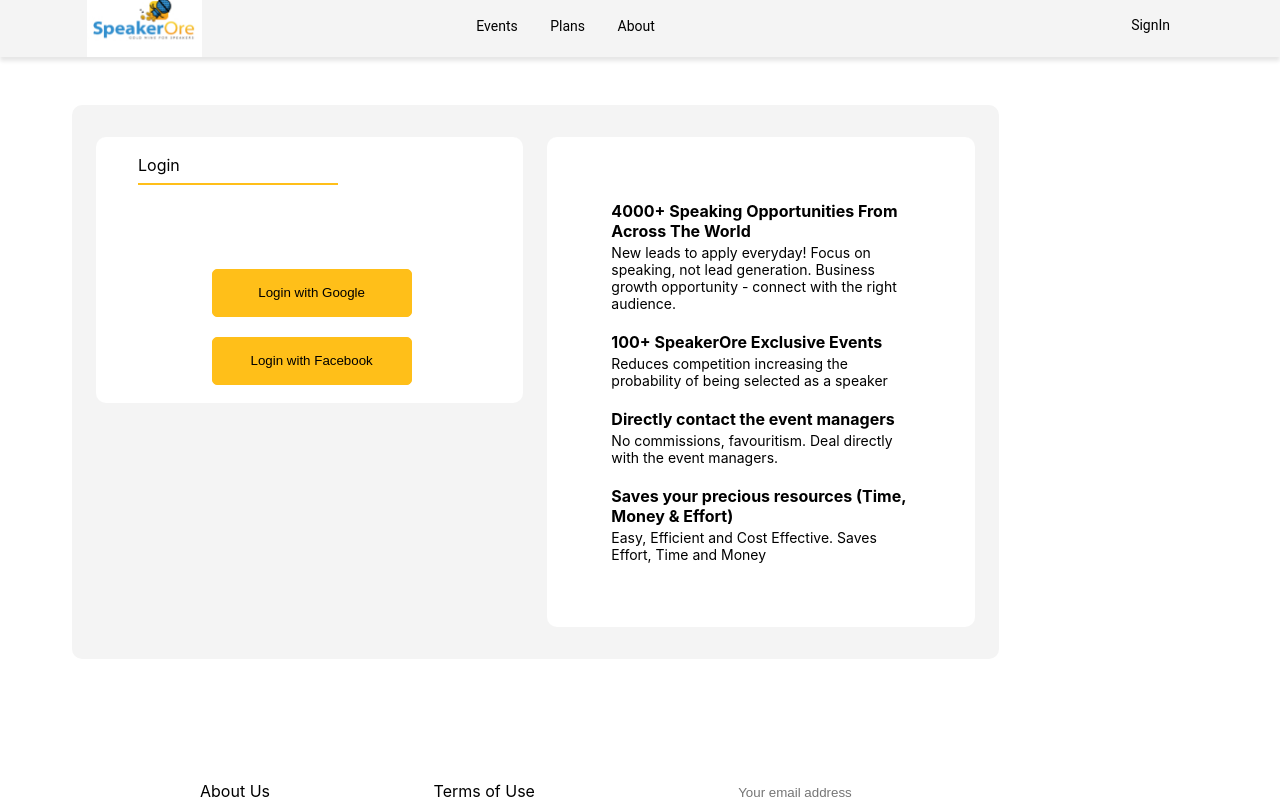
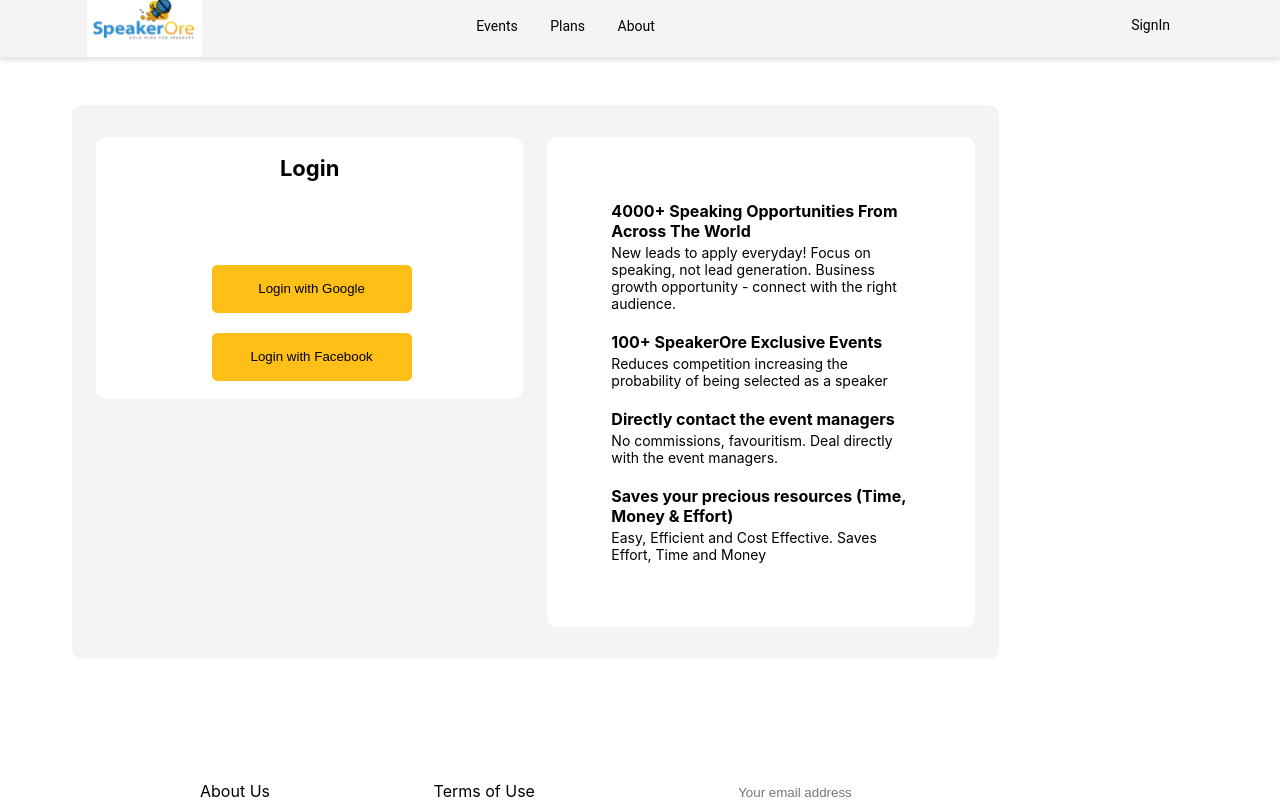
Before and after one commit to Indira-kumar/speaker-frontend, a React (Create React App) app: page /login in a window 1280 px wide. Shown: the top 800 px of the page. Built offline with nearby package versions, Linux system fonts and the light colour scheme.

Commit message:
update login css

```diff
--- a/src/components/Profile/SignInUp.js
+++ b/src/components/Profile/SignInUp.js
@@ -2,7 +2,11 @@ import React, { useState } from "react";
 import "../css/SignInUp.css";
 import axios from "axios";
 import { useNavigate } from "react-router-dom";
-import { signInWithPopup, GoogleAuthProvider, FacebookAuthProvider} from "firebase/auth";
+import {
+  signInWithPopup,
+  GoogleAuthProvider,
+  FacebookAuthProvider,
+} from "firebase/auth";
 import { auth, provider, providerFacebook } from "../../config/firebase";
 
 const SignInUp = () => {
@@ -98,11 +102,11 @@ const SignInUp = () => {
     <div className="mp-parent" style={{ background: "none", marginTop: "0" }}>
       <div className="mp-left siu-left">
         <div className="siul-child">
-          <div className={tabs == 0 ? "mpl-heading " : ""}>
-            <p onClick={() => setTabs(0)}>Login</p>
-          </div>
+          {/* <div className={"mpl-heading"}> */}
+          <p className="login-text">Login</p>
+          {/* </div> */}
 
-          {message && (
+          {/* {message && (
             <p
               style={{
                 color: "red",
@@ -112,9 +116,9 @@ const SignInUp = () => {
             >
               {message}
             </p>
-          )}
+          )} */}
 
-          {tabs === 0 && (
+          {/* {tabs === 0 && ( */}
           <form>
             <div className="siubtn-parent">
               <button
@@ -146,17 +150,20 @@ const SignInUp = () => {
                   e.preventDefault();
                   signInWithPopup(auth, providerFacebook)
                     .then((result) => {
-                        const credential = FacebookAuthProvider.credentialFromResult(result);
+                      const credential =
+                        FacebookAuthProvider.credentialFromResult(result);
                       const accessToken = credential.accessToken;
                       const user = result.user;
                       console.log(user);
                       facebookSuccessResponse(user);
                     })
                     .catch((error) => {
+                      console.log(error);
                       const errorCode = error.code;
                       const errorMessage = error.message;
                       const email = error.customData.email;
-                        const credential = FacebookAuthProvider.credentialFromError(error);
+                      const credential =
+                        FacebookAuthProvider.credentialFromError(error);
                     });
                 }}
               >
@@ -164,7 +171,7 @@ const SignInUp = () => {
               </button>
             </div>
           </form>
-          )}
+          {/* )} */}
         </div>
         <div className="siul-child">
           <div className="siul-child1">
--- a/src/components/css/SignInUp.css
+++ b/src/components/css/SignInUp.css
@@ -34,6 +34,11 @@
   /* margin-bottom: 0.5rem; */
   text-align: left;
 }
+.login-text {
+  text-align: center;
+  font-weight: bold;
+  font-size: 22px;
+}
 .siuinput-parent .siu-input {
   padding: 0.8rem 1rem;
   width: 100%;
```
Lines whose indentation alone changed are shown as unchanged.
